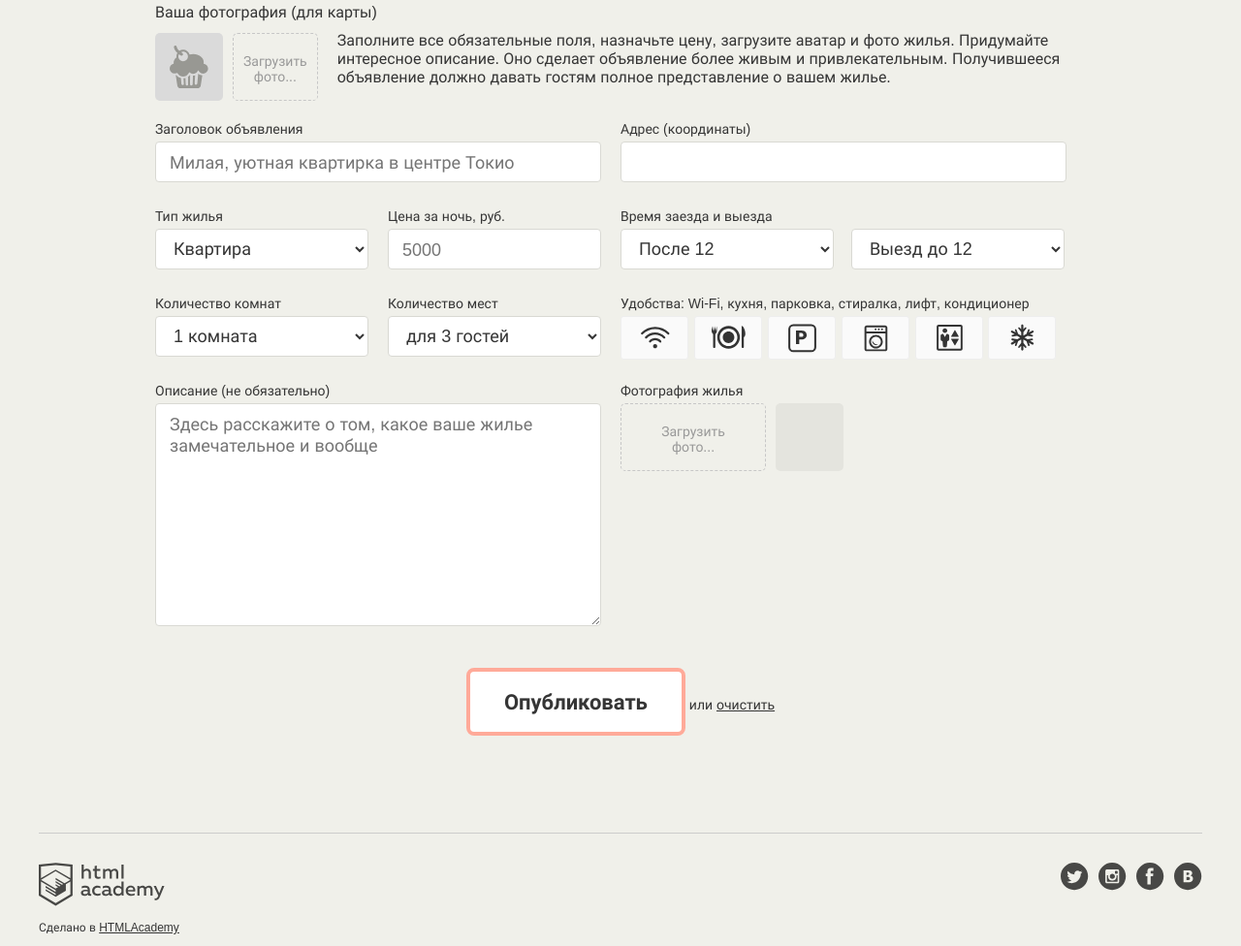
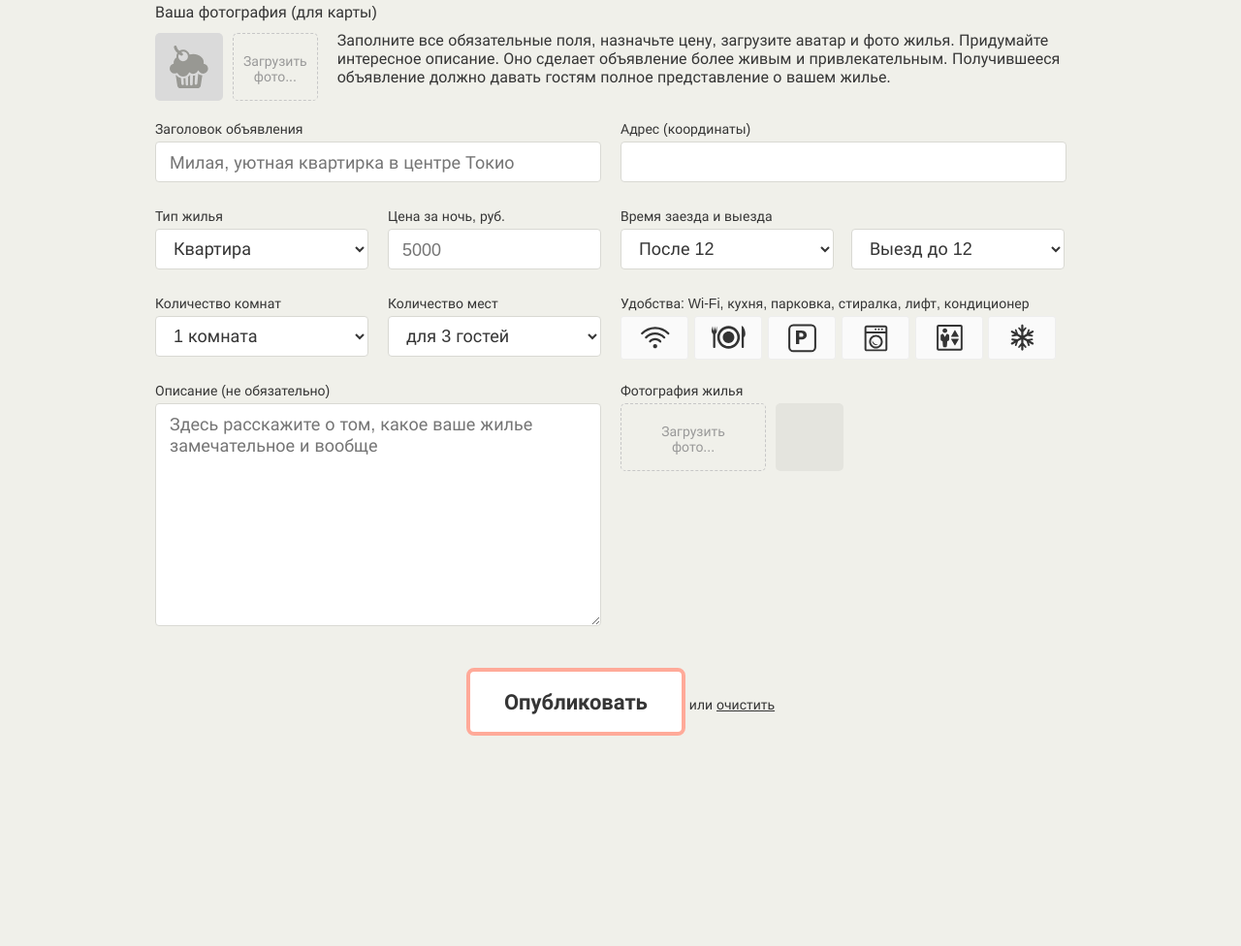
Before and after one commit to zlobichDenis/JS-PROJECT-Booking, a plain HTML site: page index.html in a window 1280 px wide. Shown: the part 725-1701 px from the top of the page at 97% size. After the commit the page ends 1554 px from the top, so only its background shows below. Drawn offline with Linux system fonts and the light colour scheme.

Commit message:
delete footer

```diff
--- a/index.html
+++ b/index.html
@@ -173,20 +173,6 @@
     </section>
   </main>
 
-  <footer class="footer container">
-    <div class="footer__copyright copyright">
-      <a class="copyright__link copyright__link--image" href="https://htmlacademy.ru/intensive/javascript">
-        <img src="img/htmla-logo.svg" width="130" height="45" alt="HTML Academy" class="copyright__logo">
-      </a>
-      <p>Сделано в <a class="copyright__link copyright__link--text" href="https://htmlacademy.ru/intensive/javascript">HTMLAcademy</a></p>
-    </div>
-    <ul class="footer__contacts contacts">
-      <li><a href="https://twitter.com/htmlacademy_ru" class="contacts__link contacts__link--twitter">Twitter</a></li>
-      <li><a href="https://www.instagram.com/htmlacademy/" class="contacts__link contacts__link--instagram">Instagtam</a></li>
-      <li><a href="https://www.facebook.com/htmlacademy" class="contacts__link contacts__link--facebook">Facebook</a></li>
-      <li><a href="https://vk.com/htmlacademy" class="contacts__link contacts__link--vk">VK</a></li>
-    </ul>
-  </footer>
 
   <!-- Карточка объявления -->
   <template id="card">
```
Also changed, not shown: 1 other file.
